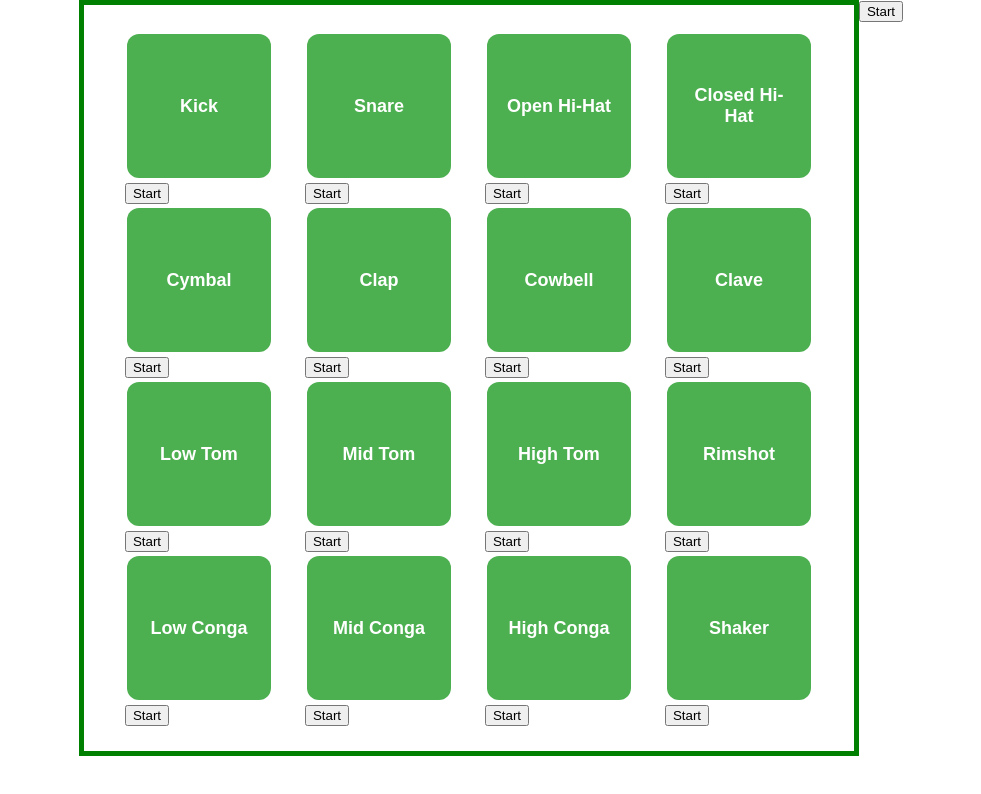
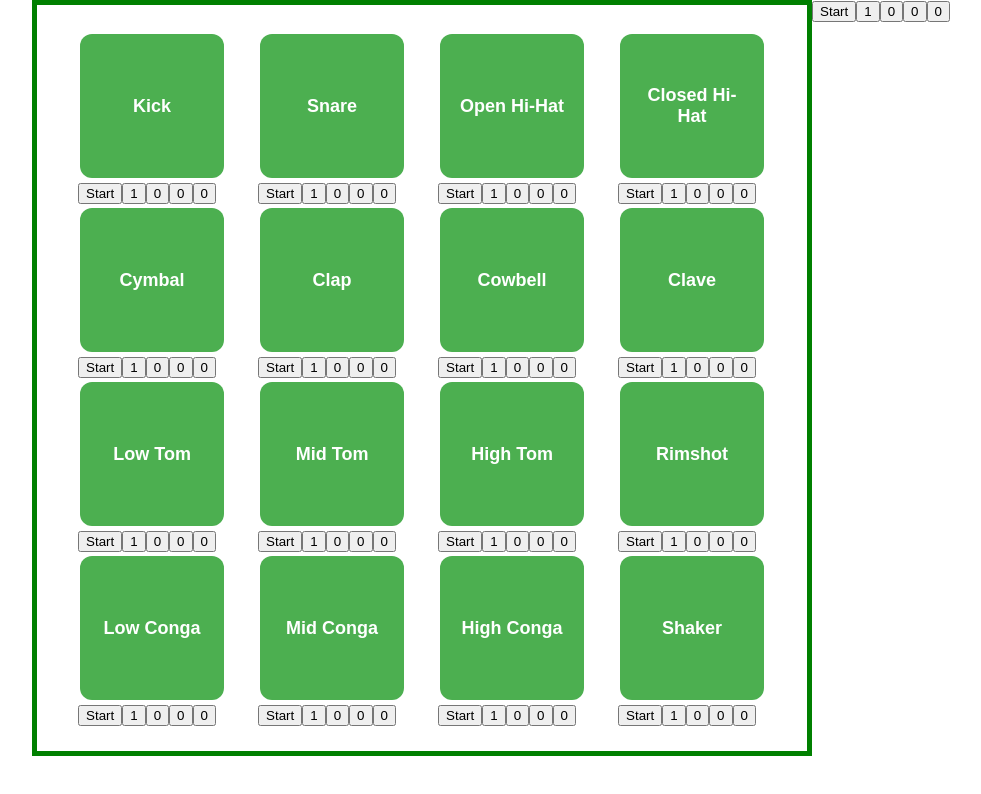
Before and after one commit to KeithC113/DrumKit-App, a React (Create React App) app: page / in a window 1280 px wide. Shown: the top 794 px of the page, without its empty margins (149-1130 px from the left). Built offline with nearby package versions, Linux system fonts and the light colour scheme.

Commit message:
Adds sequencer buttons work in progress

```diff
--- a/src/Container/SequencerContainer.js
+++ b/src/Container/SequencerContainer.js
@@ -1,6 +1,4 @@
 import React, {Component} from 'react';
-
-const sequencePatterns = [1, 0, 0, 0, 1, 0, 0, 0, 1, 0, 0, 0, 1, 0, 0, 0]
 
 class SequencerContainer extends Component{
 
@@ -8,45 +6,73 @@ class SequencerContainer extends Component{
     super(props);
     this.state = {
       bpm: 120,
-      patterns: sequencePatterns,
+      pattern: [1, 0, 0, 0, 1, 0, 0, 0, 1, 0, 0, 0, 1, 0, 0, 0],
       playing: false
     }
-
+    this.activateButton1 = this.activateButton1.bind(this);
+    this.activateButton2 = this.activateButton2.bind(this);
+    this.activateButton3 = this.activateButton3.bind(this);
+    this.activateButton4 = this.activateButton4.bind(this);
   }
 
   play() {
     this.setState(() => ({
       playing: true
     }))
-
     this.interval = setInterval(() => {
-      this.state.patterns.map((pattern, index) => (pattern === 1 ? this.props.playSound() : null))
+      this.state.pattern.map((button, index) => (button === 1 ? this.props.playSound() : null))
     }, (60000 / this.state.bpm))
   }
 
   pause() {
     this.setState(() => ({
-      playing: false,
-      step: 0
+      playing: false
     }))
+    clearInterval(this.interval)
+  }
 
-    clearInterval(this.interval)
+  activateButton1(){
+    if (this.state.pattern[0] === 0){
+      this.state.pattern[0] = 1;
+    }
+    else this.state.pattern[0] = 0;
+  }
+
+  activateButton2(){
+    if (this.state.pattern[1] === 0){
+      this.state.pattern[1] = 1;
+    }
+    else this.state.pattern[1] = 0;
+  }
+
+  activateButton3(){
+    if (this.state.pattern[2] === 0){
+      this.state.pattern[2] = 1;
+    }
+    else this.state.pattern[2] = 0;
+  }
+
+  activateButton4(){
+    if (this.state.pattern[3] === 0){
+      this.state.pattern[3] = 1;
+    }
+    else this.state.pattern[3] = 0;
   }
 
 
   render(){
     return(
       <div>
-      <button
-              type="button"
-              className={this.state.playing ? 'active' : ''}
-              onClick={() => {
+      <button type="button" onClick={() => {
                 if (this.state.playing) this.pause()
                 else this.play()
-              }}
-            >
+              }}>
               Start
-            </button>
+      </button>
+      <button onClick={this.activateButton1}>{this.state.pattern[0]}</button>
+      <button onClick={this.activateButton2}>{this.state.pattern[1]}</button>
+      <button onClick={this.activateButton3}>{this.state.pattern[2]}</button>
+      <button onClick={this.activateButton4}>{this.state.pattern[3]}</button>
       </div>
     )
   }
```
